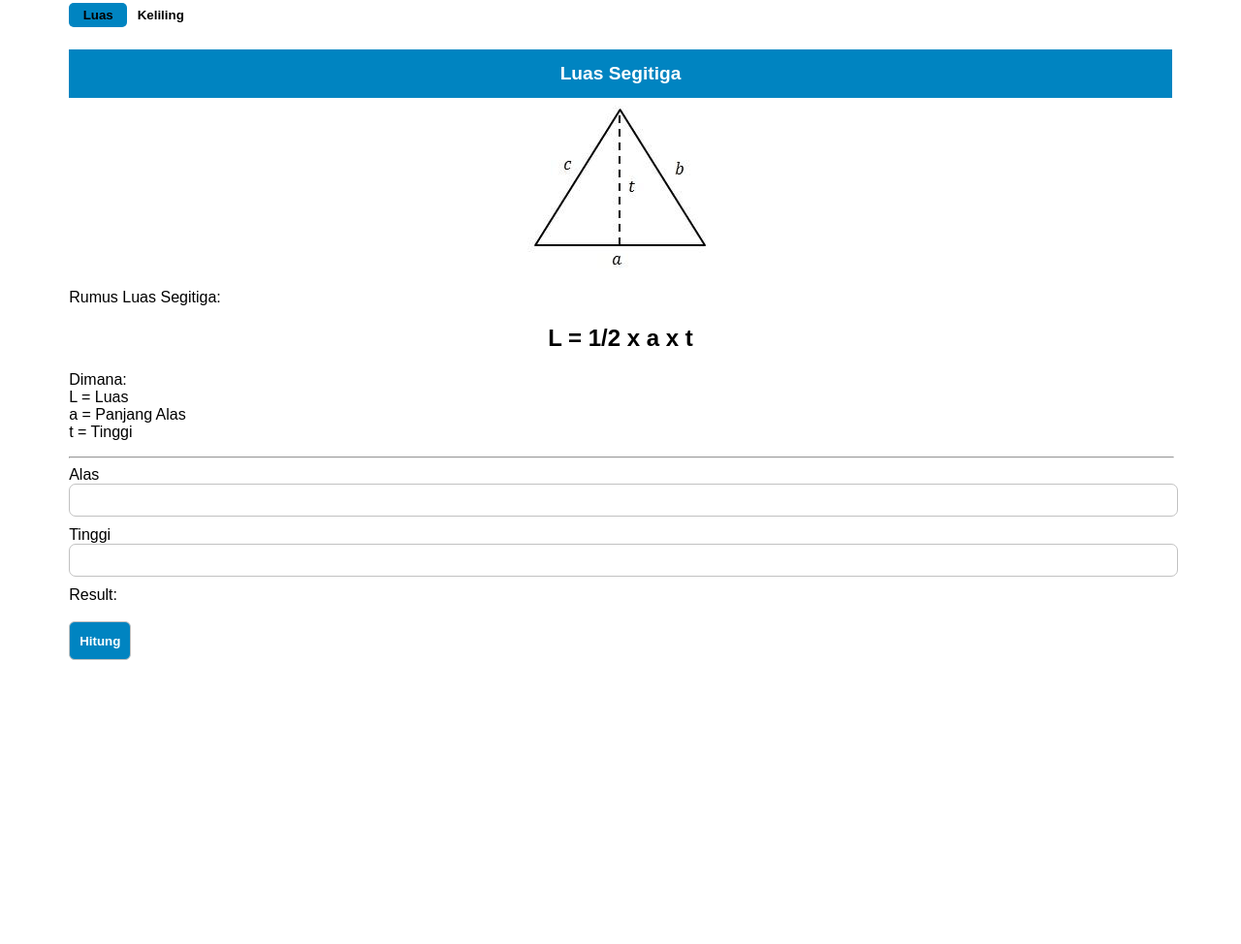
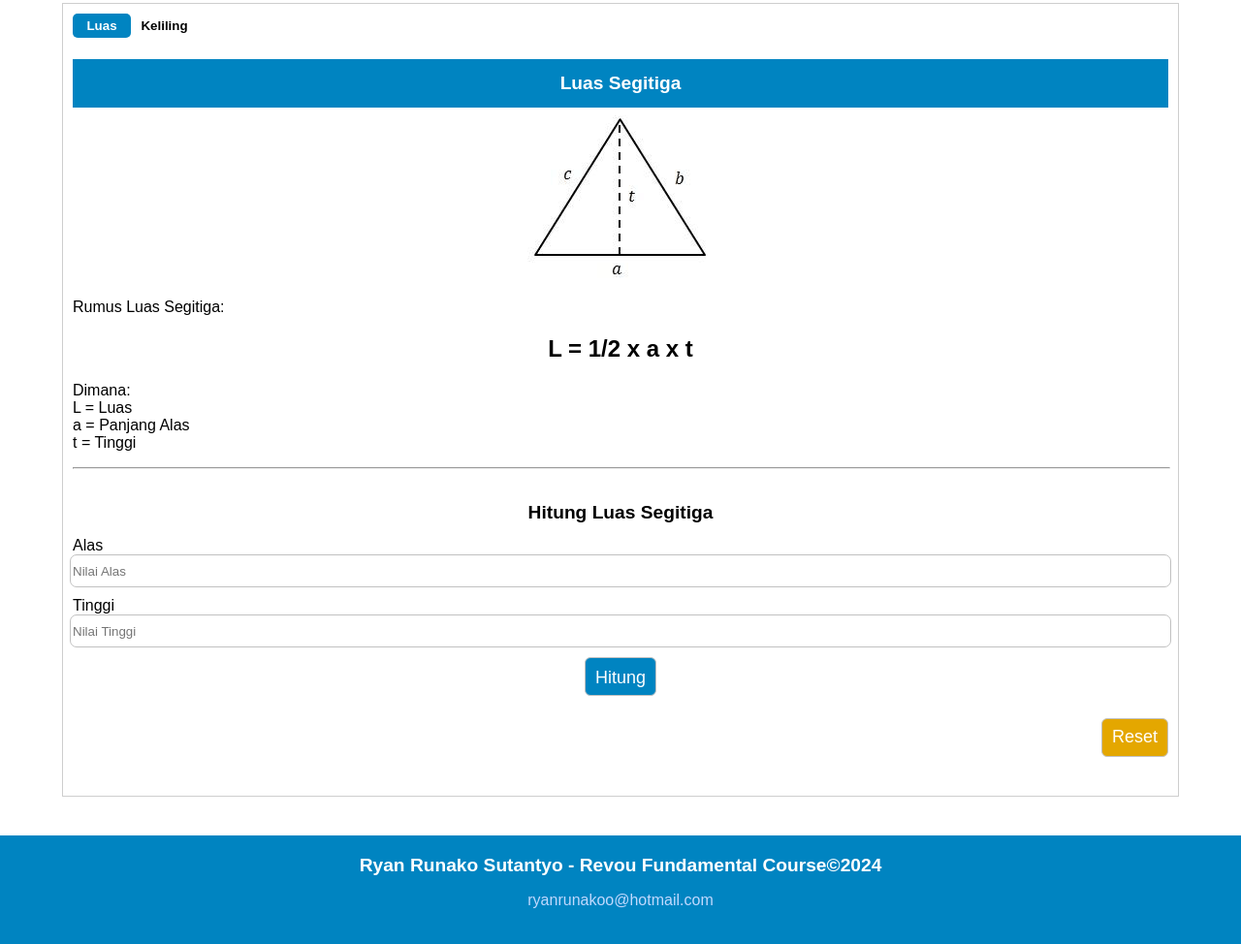
Before and after one commit to revou-fundamental-course/13-may-24-ryanrss, a plain HTML site: page index.html in a window 1280 px wide. Shown: the part 217-1191 px from the top of the page at 97% size. Before the commit the page ends 921 px from the top, so only its background shows below. Drawn offline with Linux system fonts and the light colour scheme.

Commit message:
finished :)
finishing calculate and completing css

```diff
--- a/CSS/style.css
+++ b/CSS/style.css
@@ -2,9 +2,23 @@
   color: black;
   font-family: sans-serif;
 }
+body {
+  margin: 0;
+}
+input::-webkit-outer-spin-button,
+input::-webkit-inner-spin-button {
+  display: none;
+}
+/* change border when clicked */
+input:focus {
+  outline: none;
+  box-shadow: 0 0 0 2px rgb(0, 214, 252);
+}
+/* outline soal */
 hr {
   width: 100%;
 }
+/* header section */
 .header {
   margin-left: 5%;
   margin-right: 5%;
@@ -40,11 +54,15 @@ hr {
   background-color: rgb(0, 132, 193);
   color: rgb(255, 255, 255);
   border: 1px rgb(0, 214, 252) solid;
+  border-radius: 10px;
 }
-
+/* body section and selector including all calculation ui */
 .body {
   margin-left: 5%;
   margin-right: 5%;
+  min-height: 85vh;
+  border: 1px rgba(0, 0, 0, 0.192) solid;
+  padding: 10px;
 }
 .body .selector button {
   border: 0;
@@ -57,14 +75,15 @@ hr {
   background-color: rgb(0, 132, 193);
   width: 60px;
   height: 25px;
-
+  color: white;
   border-radius: 5px;
 }
+/* style applied when triggered by javascript event by adding active class */
 .body .selector button.active {
   background-color: rgb(0, 132, 193);
   width: 60px;
   height: 25px;
-
+  color: white;
   border-radius: 5px;
 }
 .card {
@@ -75,12 +94,18 @@ hr {
 .card .title {
   text-align: center;
   line-height: 50px;
-  vertical-align: middle;
   background-color: rgb(0, 132, 193);
   height: 50px;
   font-weight: 900;
   font-size: larger;
   color: white;
+}
+.card .subtitle {
+  text-align: center;
+  line-height: 50px;
+  height: 50px;
+  font-weight: 700;
+  font-size: larger;
 }
 .card .img {
   margin: auto;
@@ -98,27 +123,74 @@ hr {
 .card .desc h2 {
   text-align: center;
 }
+.calculator {
+  margin-top: 20px;
+  display: flex;
+  flex-direction: column;
+}
 .calculator input {
+  align-self: center;
   width: 100%;
   margin-bottom: 10px;
   border: 1px rgb(193, 193, 193) solid;
   height: 30px;
   border-radius: 7px;
 }
+/* calculate button */
 .calculator button {
   border: 1px rgb(193, 193, 193) solid;
   background-color: rgb(0, 132, 193);
   height: 40px;
   border-radius: 6px;
   color: white;
-  font-weight: 600;
   padding: 10px;
+  font-size: large;
+  margin: 0 auto;
+}
+/* reset button */
+.body .reset {
+  display: flex;
+  justify-content: end;
+  align-items: center;
+}
+button.reset {
+  border: 1px rgb(193, 193, 193) solid;
+  background-color: rgb(228, 167, 0);
+  height: 40px;
+  border-radius: 6px;
+  color: white;
+  padding: 10px;
+  font-size: large;
   text-align: center;
+
+  margin-bottom: 30px;
 }
-.calculator button:hover {
-  background-color: rgb(0, 151, 221);
-}
-
+/* default kel invisible */
 #hitungKel {
   display: none;
 }
+button:hover {
+  cursor: pointer;
+  filter: opacity(0.8);
+}
+/* footer section */
+.footer {
+  background-color: rgb(0, 132, 193);
+  width: 100%;
+  text-align: center;
+  display: flex;
+  flex-direction: column;
+  padding: 20px 0 20px 0;
+  margin-top: 40px;
+  margin-left: 0;
+}
+.footer h4 {
+  margin: 0;
+  color: white;
+  font-size: larger;
+  font-weight: 700;
+}
+.footer p {
+  color: rgb(193, 217, 254);
+  font-weight: 500;
+}
--- a/index.html
+++ b/index.html
@@ -7,6 +7,7 @@
     <link rel="stylesheet" href="CSS/style.css" />
   </head>
   <body>
+    <!-- header section -->
     <section class="header">
       <h1 class="title">Welcome to Katik</h1>
       <p class="desc">
@@ -21,77 +22,82 @@
     </section>
     <section class="body">
       <div class="selector">
-        <button onclick="switchCalc('luas')" class="active" id="luasbtn">Luas</button>
+        <!-- switchCalc for switching between luas and keliling calculator -->
+        <button onclick="switchCalc('luas')" class="active" id="luasbtn">
+          Luas
+        </button>
         <button onclick="switchCalc('keliling')" id="kelbtn">Keliling</button>
       </div>
+      <!-- luas view -->
       <div class="luas" id="hitungLuas">
         <div class="card">
           <div class="title">Luas Segitiga</div>
+          <!-- soal img -->
           <div class="img">
             <img src="img/segitiga.png" alt="" srcset="" />
           </div>
+          <!-- soal deskripsi -->
           <div class="desc">
             <p>Rumus Luas Segitiga:</p>
             <h2>L = 1/2 x a x t</h2>
             <p>Dimana: <br />L = Luas<br />a = Panjang Alas<br />t = Tinggi</p>
           </div>
           <hr />
+          <!-- input calculator -->
           <div class="calculator">
+            <div class="subtitle">Hitung Luas Segitiga</div>
             <label for="">Alas</label>
-            <input type="number" id="alas" />
+            <input type="number" id="alas" placeholder="Nilai Alas" />
             <label for="">Tinggi</label>
-            <input type="number" id="tinggi" />
-            Result:
-            <div id="result1">
-              <br />
-            </div>
-            <button onclick="hitungLuas(isActive)">Hitung</button>
+            <input type="number" id="tinggi" placeholder="Nilai Tinggi" />
+            <div id="result1"></div>
+            <!-- trigger calculate function related current calculation by passing isActive state -->
+
+            <button onclick="calculate(isActive)">Hitung</button>
           </div>
         </div>
       </div>
-      <div class="keliling" id="hitungKel"><div class="card">
+      <!-- keliling view -->
+      <div class="keliling" id="hitungKel">
+        <div class="card">
           <div class="title">Keliling Segitiga</div>
+          <!-- soal img -->
           <div class="img">
             <img src="img/segitiga.png" alt="" srcset="" />
           </div>
+          <!-- soal deskripsi -->
           <div class="desc">
             <p>Rumus Keliling Segitiga:</p>
             <h2>K = S1 + S2 + S3</h2>
-          <p>Dimana: <br />K = keliling<br />S1 = Sisi A<br />S2 = Sisi B<br>S3 = Sisi C</p>
+            <p>
+              Dimana: <br />K = keliling<br />S1 = Sisi A<br />S2 = Sisi B<br />S3
+              = Sisi C
+            </p>
           </div>
           <hr />
+          <!-- input calculator -->
           <div class="calculator">
+            <h4 class="subtitle">Hitung Keliling Segitiga</h4>
             <label for="">S1</label>
-        <input type="number" id="s1" />
+            <input type="number" id="s1" placeholder="Nilai S1" />
             <label for="">S2</label>
-        <input type="number" id="s2" />
+            <input type="number" id="s2" placeholder="Nilai S2" />
             <label for="">S3</label>
-        <input type="number" id="s3" />
-          Result:
-          <div id="result2">
-            <br />
+            <input type="number" id="s3" placeholder="Nilai S3" />
+            <div id="result2"></div>
+            <!-- trigger calculate function related current calculation by passing isActive state -->
+            <button onclick="calculate(isActive)">Hitung</button>
           </div>
-          <button onclick="hitungLuas(isActive)">Hitung</button>
-        </div></div>
-
-      <!-- <div class="luas">
-        <label for="">Alas</label>
-        <input type="number" id="alas" />
-        <label for="">Tinggi</label>
-        <input type="number" id="tinggi" />
-        <button onclick="hitungLuas(isActive)">Hitung</button>
         </div>
-      <div class="keliling">
-        <label for="">s1</label>
-        <input type="number" id="s1" />
-        <label for="">s2</label>
-        <input type="number" id="s2" />
-        <label for="">s3</label>
-        <input type="number" id="s3" />
-        <button onclick="hitungLuas(isActive)">Hitung</button>
-      </div> -->
+      </div>
+      <div class="reset">
+        <button onclick="resetField(isActive)" class="reset">Reset</button>
+      </div>
     </section>
-    <section class="footer"></section>
+    <section class="footer">
+      <h4>Ryan Runako Sutantyo - Revou Fundamental Course&copy2024</h4>
+      <p>ryanrunakoo@hotmail.com</p>
+    </section>
     <script src="js/script.js"></script>
   </body>
 </html>
--- a/js/script.js
+++ b/js/script.js
@@ -1,42 +1,72 @@
 let isActive = "luas";
-const hitungLuas = (tipe) => {
+// botton switcher
+let luasBtn = document.getElementById("luasbtn");
+let kelBtn = document.getElementById("kelbtn");
+// gather id for switcher between luas or kel
+let hitungLuas = document.getElementById("hitungLuas");
+let hitungKel = document.getElementById("hitungKel");
+const validationAlert = "INVALID INPUT!!! please input positive numeric chars";
+// calculation function triggered by calculate button
+const calculate = (tipe) => {
   if (tipe === "luas") {
-    let alas = document.getElementById("alas").value;
-    let tinggi = document.getElementById("tinggi").value;
-    if (!Number(alas) || !Number(tinggi)) {
+    // variable gather alas tinggi value
+    let alas = Number(document.getElementById("alas").value);
+    let tinggi = Number(document.getElementById("tinggi").value);
+    // validation not number and +
+    if (!Number(alas) || !Number(tinggi) || alas < 0 || tinggi < 0) {
       console.log("invalid input ");
-      return alert("INVALID INPUT!!! please input numeric chars");
+      return alert(validationAlert);
     }
+    // calculation exec
     let result = (1 / 2) * alas * tinggi;
-    document.getElementById("result1").innerHTML = result;
-    console.log(result);
+    // add element on id when calculation i completed
+    document.getElementById(
+      "result1"
+    ).innerHTML = `<h5>Result:</h5><p>L = 1/2 x a x t<br>L = 1/2 x ${alas} x ${tinggi}<br>L = <b>${result}</b></p>`;
+    return;
   } else {
+    // variable gather s1s2s3 value
     let s1 = Number(document.getElementById("s1").value);
     let s2 = Number(document.getElementById("s2").value);
     let s3 = Number(document.getElementById("s3").value);
+    // validation not number and +
+    if (
+      !Number(s1) ||
+      !Number(s2) ||
+      !Number(s3) ||
+      s1 < 0 ||
+      s2 < 0 ||
+      s3 < 0
+    ) {
+      console.log("invalid input ");
+      return alert(validationAlert);
+    }
+    // calculation exec
     let result = s1 + s2 + s3;
-    document.getElementById("result2").innerHTML = result;
-    console.log(result);
+    // add element on id when calculation i completed
+    document.getElementById(
+      "result2"
+    ).innerHTML = `<h5>Result:</h5><p>K = S1 + S2 + S3<br>K = ${s1} + ${s2} + ${s3}<br>K = <b>${result}</b></p>`;
+    return;
   }
 };
-function hasClass(element, className) {
+// check element has specific class
+const hasClass = (element, className) => {
   return element.classList.contains(className);
-}
+};
+// function of switching between class
 const switchCalc = (tipe) => {
-  // let switcher = (document.getElementsByClassName("luas").style.display =
-  //   block);
-  let luasBtn = document.getElementById("luasbtn");
-  let kelBtn = document.getElementById("kelbtn");
-  let hitungLuas = document.getElementById("hitungLuas");
-  let hitungKel = document.getElementById("hitungKel");
+  // condition if clicked == isactive state
   if (tipe != isActive) {
     if (!hasClass(luasBtn, "active")) {
+      // condition if luasbtn is inactive
       luasBtn.className = "active";
       kelBtn.className = "";
       isActive = "luas";
       hitungKel.style.display = "none";
       hitungLuas.style.display = "block";
     } else {
+      //condition meet else
       kelBtn.className = "active";
       luasBtn.className = "";
       isActive = "keliling";
@@ -44,5 +74,21 @@ const switchCalc = (tipe) => {
       hitungLuas.style.display = "none";
     }
   } else return;
-  // document.getElementById("kelbtn").className += "active";
 };
+// reset field function
+const resetField = (tipe) => {
+  if (tipe == "luas") {
+    // remove any child element
+    document.getElementById("alas").value = document.getElementById(
+      "tinggi"
+    ).value = "";
+    document.getElementById("result1").innerHTML = "";
+  } else {
+    // remove any child elements
+    document.getElementById("s1").value =
+      document.getElementById("s2").value =
+      document.getElementById("s3").value =
+        "";
+    document.getElementById("result2").innerHTML = "";
+  }
+};
```
Also changed, not shown: 1 other file. Lines whose indentation alone changed are shown as unchanged.
